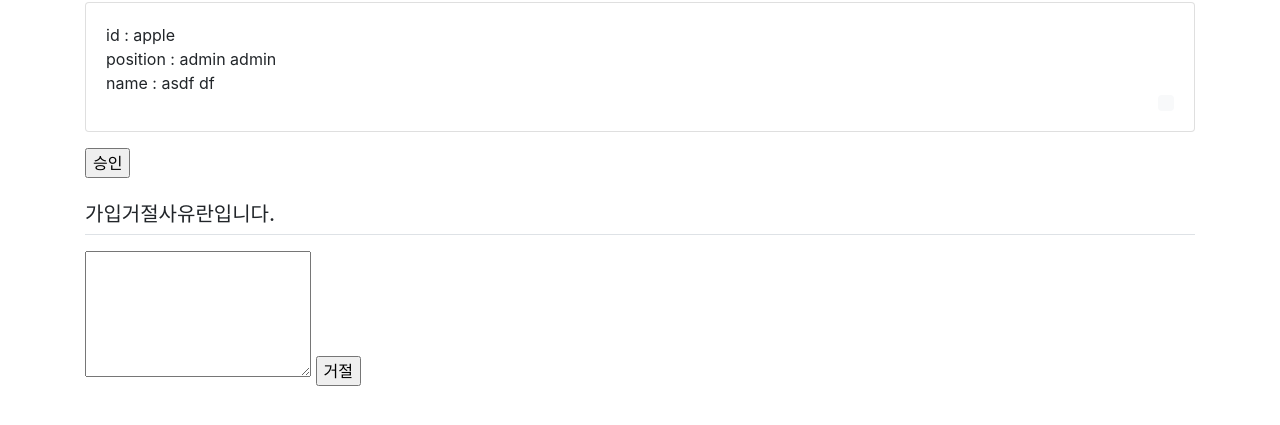
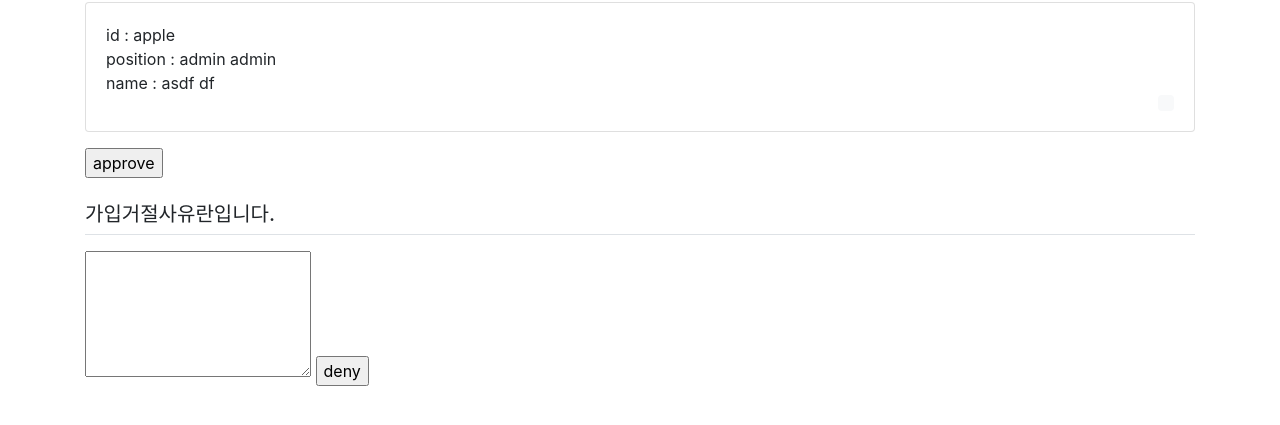
Before and after one commit to hanabzu/Warehouse-Management-System, a Django app: page /userpart/apple/ in a window 1280 px wide. Shown: the part 142-567 px from the top of the page. Run offline with Django 3.2, Linux system fonts and the light colour scheme; data comes from the database, SQL or seed files in the repository.

Commit message:
가입 승인시 넘어가는 화면 구현

```diff
--- a/Codes/subgroup1/src/Django-project/userpart/templates/progressSuccess.html
+++ b/Codes/subgroup1/src/Django-project/userpart/templates/progressSuccess.html
@@ -9,8 +9,6 @@
 </head>
 <body>
     success
-    <nav class="navbar navbar-expand-lg navbar-light bg-light border-bottom">
-        <a class="navbar-brand" href='view/'>가입승인창으로</a>
 
 </body>
 </html>
--- a/Codes/subgroup1/src/Django-project/userpart/templates/viewTempAccountInfo.html
+++ b/Codes/subgroup1/src/Django-project/userpart/templates/viewTempAccountInfo.html
@@ -14,13 +14,13 @@
             </div>
         </div>
     </div>
-    <form name="test" action="{% url 'userpart:progressSuccess' %}" method="">{% csrf_token%}
-        <input type="submit" value="승인">
+    <form name="test" action="" method="POST">{% csrf_token%}
+        <input type="submit" name ="approve" value="approve">
 
     <h5 class="border-bottom my-3 py-2">가입거절사유란입니다.</h5>
-    <form action="{% url 'userpart:progressSuccess' %}" method="">
+    <form action="{% url 'userpart:progressSuccess' %}" method="POST">
         <textarea name="content" id="content" rows="5"></textarea>
-        <input type="submit" value="거절">
+        <input type="submit" name = "deny" value="deny">
         </form>
 </div>
 {% endblock %}
--- a/Codes/subgroup1/src/Django-project/userpart/views.py
+++ b/Codes/subgroup1/src/Django-project/userpart/views.py
@@ -15,6 +15,16 @@ def viewTempAccountInfo(request, tA_id):
     tA= get_object_or_404(data_TempAccountInfo, pk=tA_id)
     #tempAccount = request.POST.get('accountid')
     #tA = data_TempAccountInfo.objects.get(pk=tempAccount)
+    if request.method == 'POST':
+        if request.POST.get('approve'):
+            #supervisor.status = "approved"
+            #supervisor.save()
+            return render(request, 'progressSuccess.html')
+        elif request.POST.get('deny'):
+            #supervisor.status = "denied"
+            #supervisor.save()
+            return render(request, 'progressSuccess.html')
+
     return render(request, 'viewTempAccountInfo.html', {'tA' : tA})
 
 def register(request):
@@ -178,7 +188,7 @@ def main(request):
     return render(request, 'main.html')
 
 def progressSuccess(request):
-    return render(request, 'progressSuccess.html')
+    return render(request, 'success.html')
 
 def free(request):
     return render(request, 'free.html')
```
